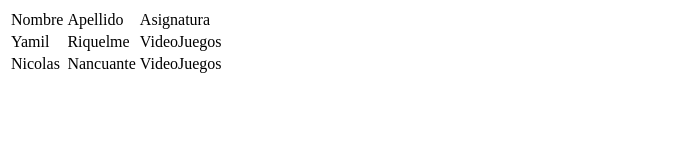
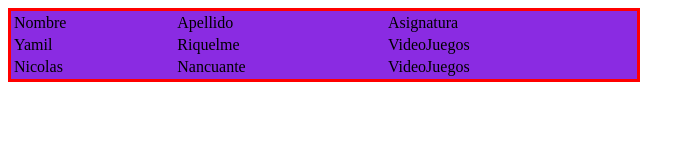
Before and after one commit to michellemirandapalma/Uso-Tabla, a plain HTML site: page index.html in a window 1280 px wide. Shown: the whole page, without its empty margins (0-695 px from the left). Drawn offline with Linux system fonts and the light colour scheme.

Commit message:
se agregaron estilos

```diff
--- a/index.html
+++ b/index.html
@@ -3,7 +3,8 @@
 <head>
     <meta charset="UTF-8">
     <meta name="viewport" content="width=device-width, initial-scale=1.0">
-    <title>Document</title>
+    <title>Uso De Tabla</title>
+    <link rel="stylesheet" href="css/estilos.css">
 </head>
 <body>
     <table class="estilo-tabla">
```
Also changed, not shown: css/estilos.css (line endings or trailing spaces).
